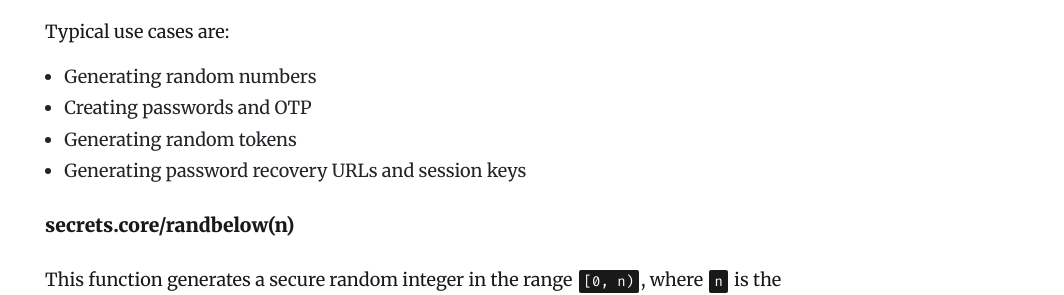
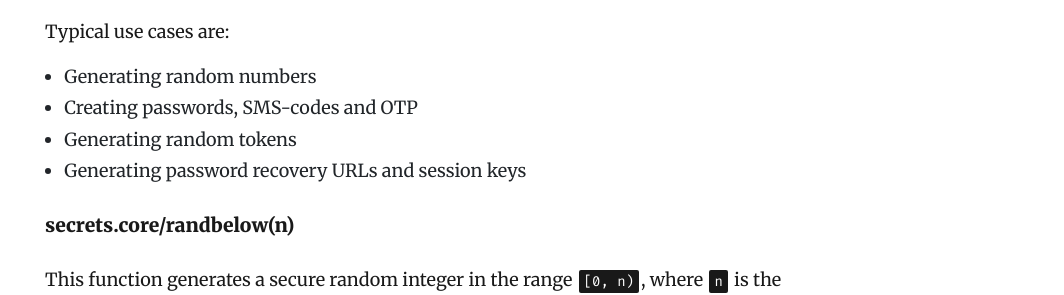
Before and after one commit to lk-geimfari/lk-geimfari.github.io, a Jekyll site: the page built from _posts/2022-10-03-generating-secrets-in-clojure.md, in a window 1280 px wide and 900 px high, scrolled down 818 px. Shown: the part 164-459 px from the top of the window, without its empty margins (216-1280 px from the left). Built offline with Jekyll 4.4.1, drawn with Linux system fonts in a browser that asks for light colours; nearby versions of some CDN libraries.

Commit message:
Fix use cases

```diff
--- a/_posts/2022-10-03-generating-secrets-in-clojure.md
+++ b/_posts/2022-10-03-generating-secrets-in-clojure.md
@@ -39,7 +39,7 @@ and useful in security-sensitive applications.
 Typical use cases are:
 
 - Generating random numbers
-- Creating passwords and OTP
+- Creating passwords, SMS-codes and OTP
 - Generating random tokens
 - Generating password recovery URLs and session keys
 
```
